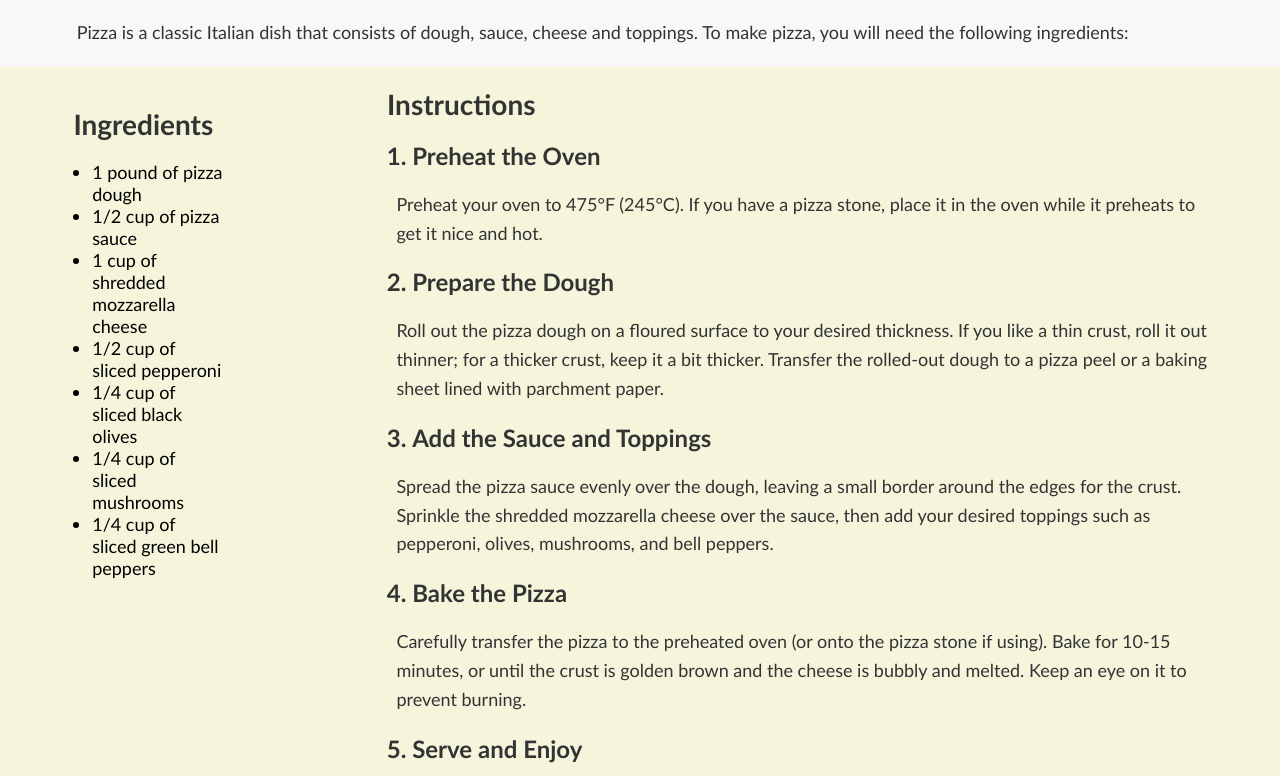
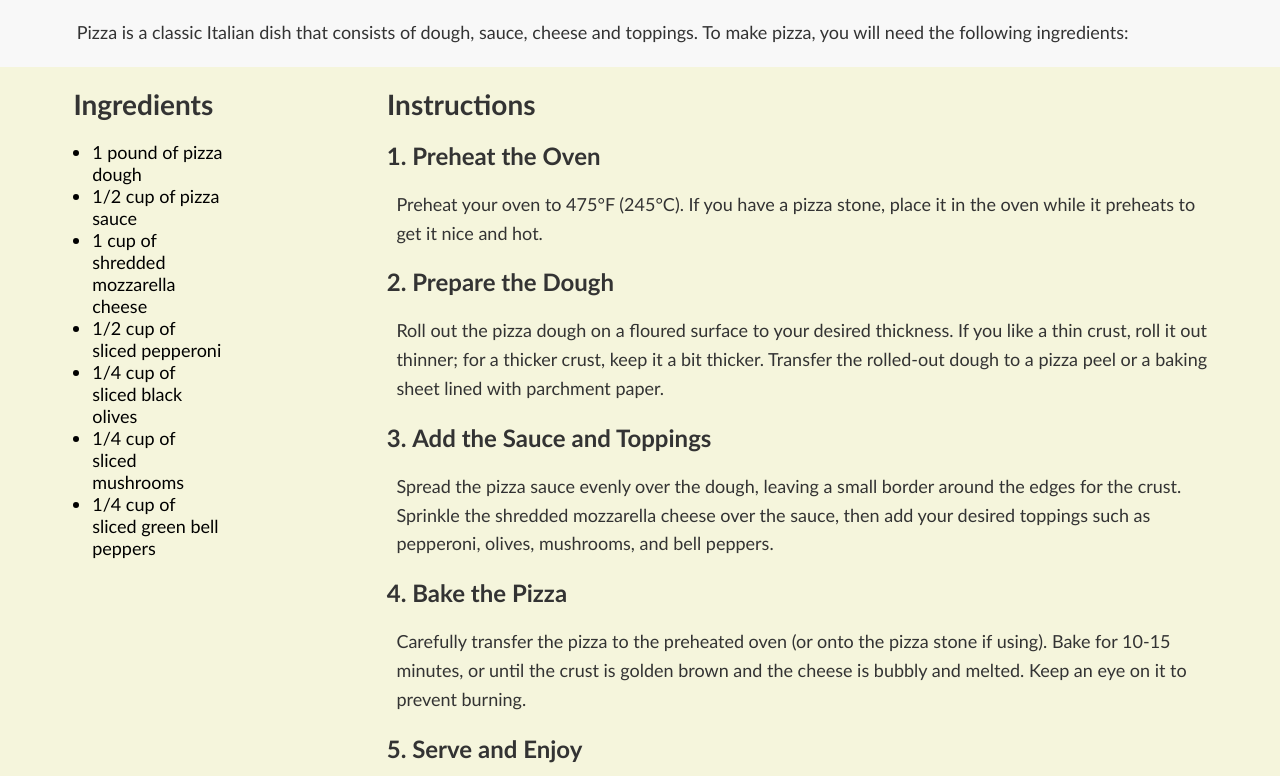
Before and after one commit to Noogets/odin-recipes, a plain HTML site: page recipes/pizza.html in a window 1280 px wide. Shown: the part 738-1514 px from the top of the page. Drawn offline with Linux system fonts and the light colour scheme.

```diff
--- a/styles.css
+++ b/styles.css
@@ -85,7 +85,7 @@
 }
 .ingredient-list {
   flex: 1;
-  margin: 20px 5%;
+  margin: 0 5%;
   background-color: transparent;
 }
 .ingredient-list li {
```
